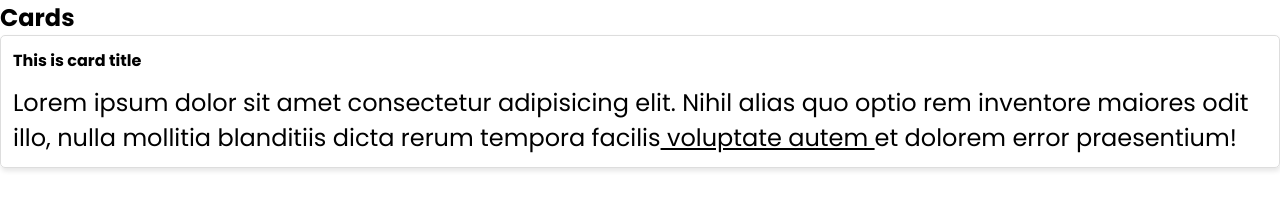
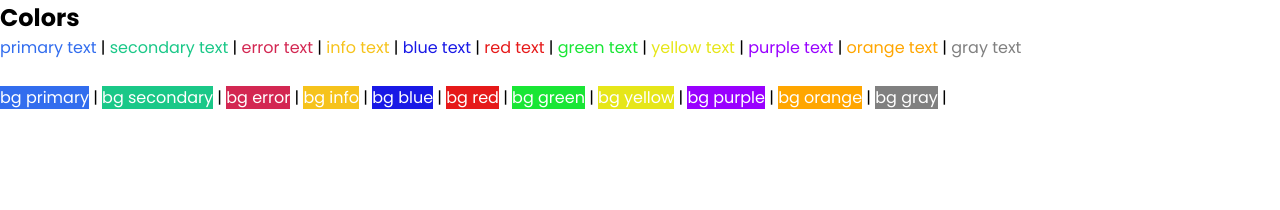
Before and after one commit to shaikh-akbar-96/learning-sass, a website: page index.html in a window 1280 px wide. Drawn offline with Linux system fonts and the light colour scheme.

Commit message:
loop for colors added

```diff
--- /dev/null
+++ b/Aashu/_colors.scss
@@ -0,0 +1,9 @@
+@each $key, $val in $colors {
+   .text-#{$key}{
+    color:$val;
+   }
+
+   .bg-#{$key}{
+    background-color: $val;
+   }
+}
--- a/Aashu/index.scss
+++ b/Aashu/index.scss
@@ -6,10 +6,10 @@
 @import './base';
 
 //colors
+@import './colors';
 
-
-//components(navbar, nav, card)
+//components(navbar, nav, card);
 
 @import 'components/_card';
 
-//utilities (margin, padding, opacity)
+//utilities (margin, padding, opacity);
--- a/index.html
+++ b/index.html
@@ -7,15 +7,34 @@
     <link rel="stylesheet" href="css/index.css" />
   </head>
   <body>
-    <h2>Cards</h2>
-    <div class="card">
-      <div class="card-title">This is card title</div>
-      <p class="card-body">
-        Lorem ipsum dolor sit amet consectetur adipisicing elit. Nihil alias quo
-        optio rem inventore maiores odit illo, nulla mollitia blanditiis dicta
-        rerum tempora facilis<a href="#"> voluptate autem </a>et dolorem error
-        praesentium!
-      </p>
+    <div>
+      <!-- colors -->
+      <h2>Colors</h2>
+      <span class="text-primary">primary text</span> |
+      <span class="text-secondary">secondary text</span> |
+      <span class="text-error">error text</span> |
+      <span class="text-info">info text</span> |
+      <span class="text-blue">blue text</span> |
+      <span class="text-red">red text</span> |
+      <span class="text-green">green text</span> |
+      <span class="text-yellow">yellow text</span> |
+      <span class="text-purple">purple text</span> |
+      <span class="text-orange">orange text</span> |
+      <span class="text-gray">gray text</span>
+
+      <br /><br />
+
+      <span class="bg-primary text-white">bg primary</span> |
+      <span class="bg-secondary text-white">bg secondary</span> |
+      <span class="bg-error text-white">bg error</span> |
+      <span class="bg-info text-white">bg info</span> |
+      <span class="bg-blue text-white">bg blue</span> |
+      <span class="bg-red text-white">bg red</span> |
+      <span class="bg-green text-white">bg green</span> |
+      <span class="bg-yellow text-white">bg yellow</span> |
+      <span class="bg-purple text-white">bg purple</span> |
+      <span class="bg-orange text-white">bg orange</span> |
+      <span class="bg-gray text-white">bg gray</span> |
     </div>
   </body>
 </html>
```
Also changed, not shown: css/index.css.
